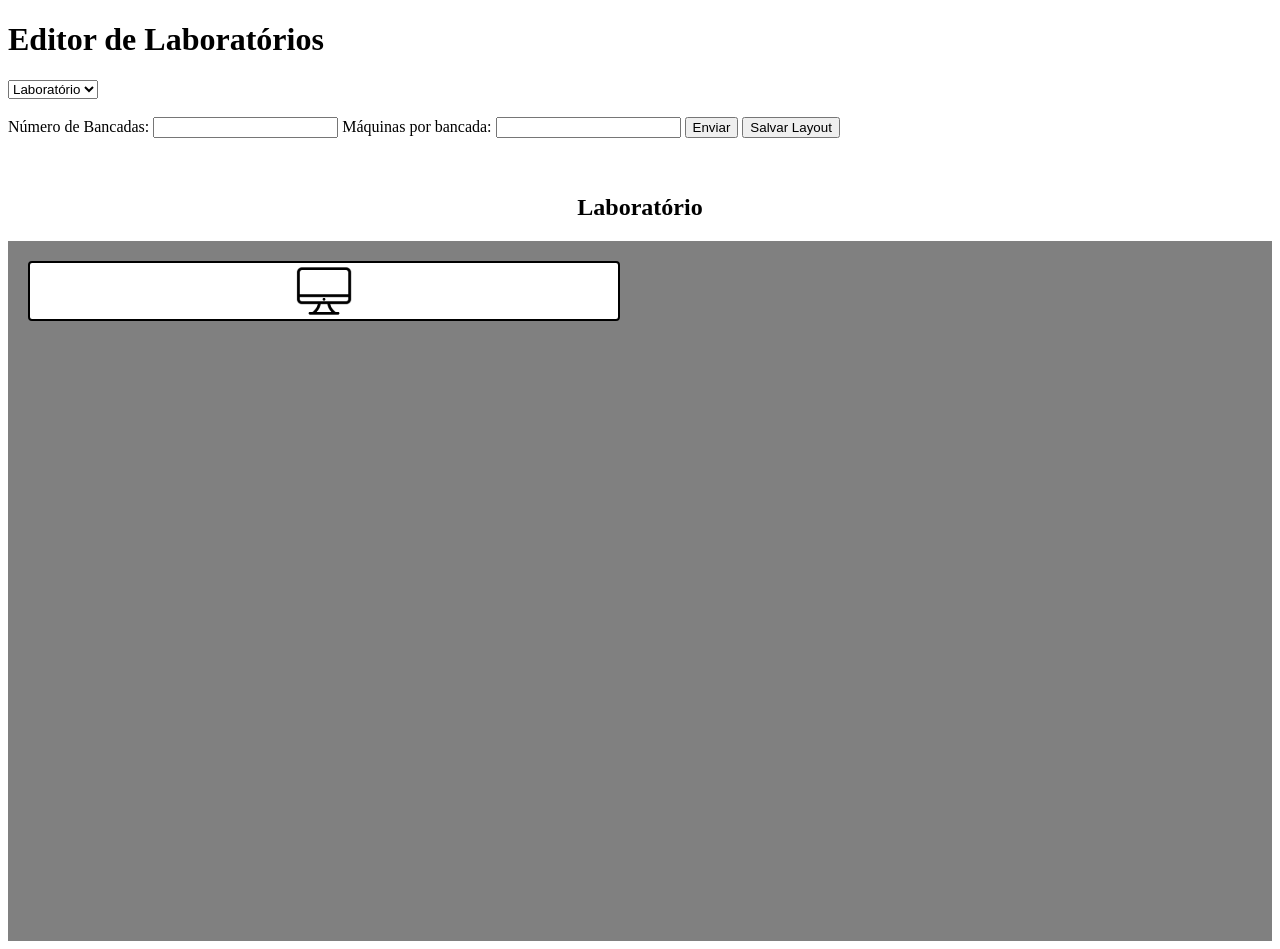
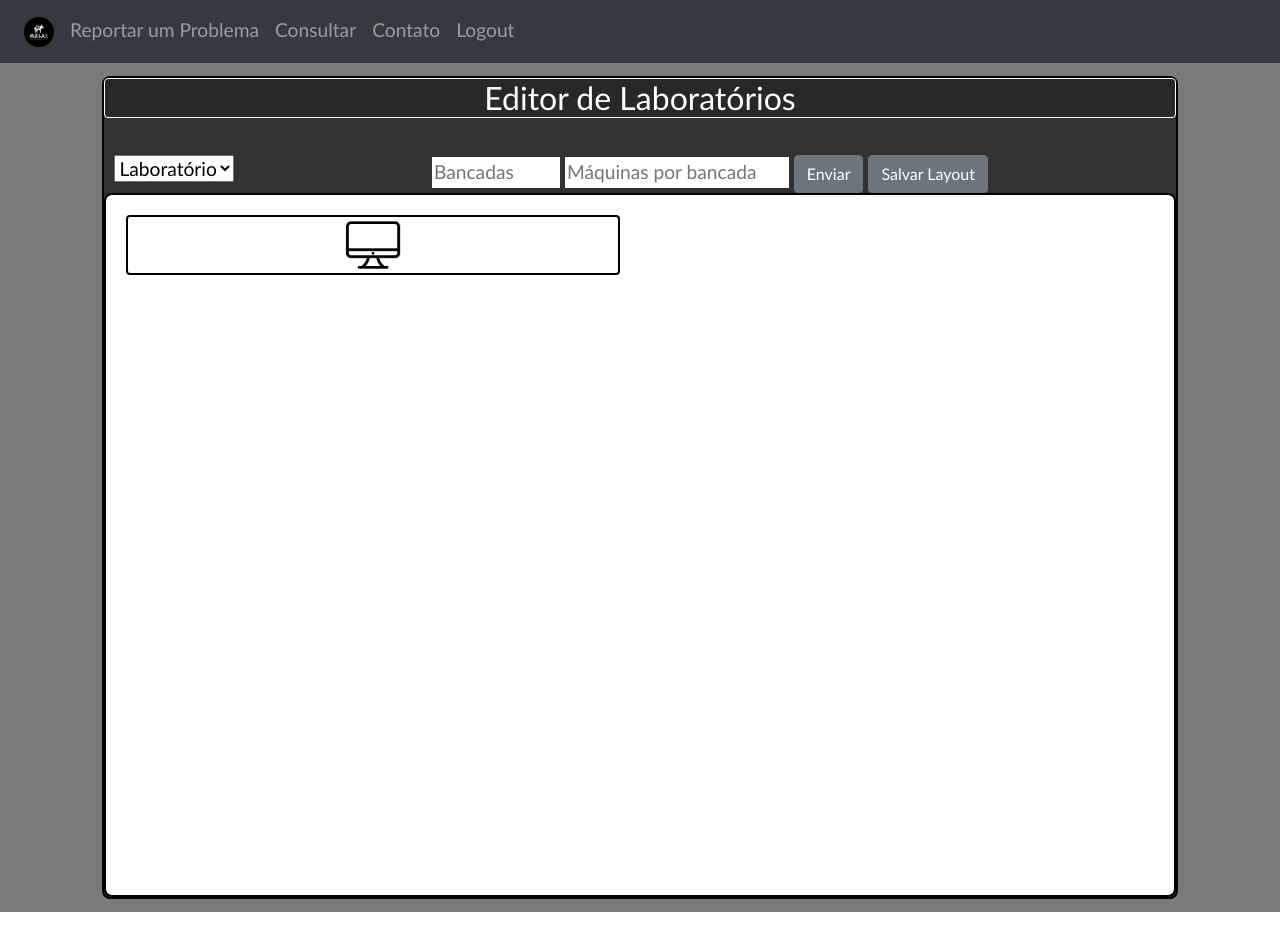
Before and after one commit to m-u-l-a-s/BIOS, a Flask app: page /edition in a window 1280 px wide. After the commit the page ends 912 px from the top, so only its background shows below. Run offline with Flask 2, Linux system fonts and the light colour scheme; some libraries are stand-ins or nearby versions.

Commit message:
Melhorias na página de edição de laboratórios

```diff
--- a/website/templates/edition.html
+++ b/website/templates/edition.html
@@ -4,14 +4,60 @@
         <meta charset="UTF-8">
         <meta http-equiv="X-UA-Compatible" content="IE=edge">
         <meta name="viewport" content="width=device-width, initial-scale=1.0">
+        <link
+        rel="stylesheet"
+        href="https://stackpath.bootstrapcdn.com/bootstrap/4.4.1/css/bootstrap.min.css"
+        integrity="sha384-Vkoo8x4CGsO3+Hhxv8T/Q5PaXtkKtu6ug5TOeNV6gBiFeWPGFN9MuhOf23Q9Ifjh"
+        crossorigin="anonymous">
+        <link
+        rel="stylesheet"
+        href="https://stackpath.bootstrapcdn.com/font-awesome/4.7.0/css/font-awesome.min.css"
+        crossorigin="anonymous"
+      />
         <title>BIOS - Editor</title>
     </head>
     <body>
 
+
+        <nav class="navbar navbar-expand-lg navbar-dark bg-dark">
+            <button
+              class="navbar-toggler"
+              type="button"
+              data-toggle="collapse"
+              data-target="#navbar"
+            >
+              <span class="navbar-toggler-icon"></span>
+            </button>
+            <div class="collapse navbar-collapse" id="navbar">
+              <div class="navbar-nav">
+                <a class="nav-item nav-link" id="home" href="https://github.com/m-u-l-a-s/BIOS" target="_blank">
+                  <img src="{{ url_for('static', filename='imgs/logo_mulas.png') }}" alt="" width="30px">
+                </a>
+                <a class="nav-item nav-link" id="index" href="reportar">Reportar um Problema</a>
+                <!-- <span style="color: gray; margin: auto;"> _ </span> -->
+                <a class="nav-item nav-link" id="consulta" href="consulta">Consultar</a>
+                <!-- <span style="color: gray; margin: auto;"><></span> -->
+
+                <!-- <a class="nav-item nav-link" id="login" href="edition">Editar laboratórios</a> -->
+                <!-- <span style="color: gray; margin: auto;"><></span> -->
+
+                <a class="nav-item nav-link" id="contato" href="contato">Contato</a>
+                <!-- <span style="color: gray; margin: auto;"><></span> -->
+                <!-- <a class="nav-item nav-link" id="login" href="login">Login</a> -->
+
+                <!-- <span style="color: gray; margin: auto;"><></span> -->
+                <!-- <a class="nav-item nav-link" id="signUp" href="sign-up">Sign Up</a> -->
+                <a class="nav-item nav-link" id="logout" href="/">Logout</a>
+              </div>
+            </div>
+          </nav>
+
+    <div class="conteudo">
+
         <h1>Editor de Laboratórios</h1>
-
+        <br>
         <form action="{{ url_for('auth.edition')}}" method="post" id="edition">
-        <select id="lab" name="lab" onchange="this.form.submit()">
+            <select id="lab" name="lab" onchange="this.form.submit()" style="float: left; margin: 0px 10px;">
 
                 <option value="" selected disabled>Laboratório</option>
 
@@ -36,35 +82,29 @@
                     <option value="407"> 407 </option>
                 </optgroup>
             </select>
-        <!-- <button type="submit" form="edition">Escolher sala</button> -->
     </form>
 
-    {% if erro %}
+    <!-- {% if erro %}
     <p>{{erro}}</p>
     {% endif %}
 
     {% if msg %}
     <p>{{msg}}</p>
-    {% endif %}
+    {% endif %} -->
 
-<br>
 
 <form action="{{ url_for('auth.edition')}}" method="post" id="salvar-layout">
-    <label for="bancadas">Número de Bancadas:</label>
-    <input type="text" name="bancadas" id="bancadas">
-    <label for="maquinas">Máquinas por bancada:</label>
-    <input type="text" name="maquinas" id="maquinas">
-
+    <input type="text" name="bancadas" id="bancadas" class="input" placeholder="{{linhas or 'Bancadas'}}" style="width: 8rem;border: none;">
+    <input type="text" name="maquinas" id="maquinas" class="input" placeholder="{{cols or 'Máquinas por bancada'}}" style="width: 14rem; border: none;">
     <input type="hidden" name="num" value="{{ sala }}">
-
-    <button type="button" id="enviar" >Enviar</button>
-    <button type="submit" name ="salvar-layout" style="margin-right: 0px;">Salvar Layout</button>
+    <button type="button" id="enviar" class="btn btn-secondary">Enviar</button>
+    <button type="submit" name ="salvar-layout" style="margin-right: 0px;" class="btn btn-secondary" style="float: right; margin: 0px 10px;">Salvar Layout</button>
 </form>
 
-<br><br>
-
-    <h2 style="text-align: center;" id="lab-name">Laboratório {% if sala or num%}{{sala or num}}{% endif %}</h2>
-
+{% if sala or num%}
+<br>
+<h2 style="text-align: center;" id="lab-name">Laboratório {{sala or num}}</h2>
+{% endif %}
 
 <div class="layout">
 
@@ -81,8 +121,10 @@
     <div class="mesa">
         {% for j in range(0, cols) %}
 
-        <div class="maq">
+        <div class="maq" draggable="true">
             <span id="numtag">
+                <strong>
+
                     {% if i % 2 == 0 %}
 
                     {{(cols - j) + ((i+1)*cols)}}
@@ -92,7 +134,7 @@
                     {{(cols - j) + ((i-1)*cols)}}
 
                     {% endif %}
-
+                </strong>
             </span>
         </div>
         {% endfor %}
@@ -102,10 +144,39 @@
     {% endif %}
 
 </div>
+</div>
 
 <style>
+    body {
+        text-align: center;
+        font-family: 'Trebuchet MS', 'Lucida Sans Unicode', 'Lucida Grande', 'Lucida Sans', Arial, sans-serif;
+        font-size: 1.2em;
+        background-color: rgb(122, 122, 122);
+    }
+
+    .conteudo {
+        width: 84%;
+        margin: 1% auto;
+        color: white;
+        background: rgba(34, 34, 34, 0.808);
+        border: 2px solid black;
+        border-radius: 8px;
+    }
+
+    h1 {
+        font-size: 2.5vw;
+        margin-top: 0%;
+        background: rgba(0, 0, 0, 0.2);
+        color: white;
+        border: 1px solid rgb(255, 255, 255);
+        border-radius: 4px;
+    }
+
     .layout {
-        background-color: gray;
+        color: black;
+        background: white;
+        border: 2px solid black;
+        border-radius: 8px;
         display: grid;
         grid-template:
             'a x' minmax(60px, 100px)
@@ -144,8 +215,19 @@
         background-size: cover;
         width: auto;
         justify-content: space-evenly;
+        transition: transform .2s;
     }
 
+    .maq:hover {
+        cursor: pointer;
+        transform: scale(1.1);
+    }
+
+    .prob {
+        background-image: url("../static/imgs/maq_def.png");
+        background-repeat: no-repeat;
+        background-size: cover;
+    }
     #numtag {
         display: flex;
         width: 60px;
@@ -159,6 +241,20 @@
 
 <script>
 
+
+    const pcs = document.querySelectorAll(".maq")
+    pcs.forEach(pc => {
+        addEventListener("click", () => {
+            pc.classList.toggle("prob")
+        })
+        pc.addEventListener("dragstart", dragStart); //click on image to drag
+        pc.addEventListener("dragover", dragOver);   //drag an image
+        pc.addEventListener("dragenter", dragEnter); //dragging an image into another one
+        pc.addEventListener("dragleave", dragLeave); //dragging an image away from another one
+        pc.addEventListener("drop", dragDrop);       //drop an image onto another one
+        pc.addEventListener("dragend", dragEnd);      //after you completed dragDrop
+    })
+
     let lab = document.querySelector("#lab")
     let sala = document.querySelector(".layout")
     let inputBancadas = document.querySelector("#bancadas")
@@ -167,9 +263,6 @@
     const salvar = document.querySelector("#salvar")
 
     var bancadas = 0;
-
-    var currTile;
-    var otherTile;
 
     btn.addEventListener("click", function() {
         sala.innerHTML = "<div class='mesa'><img src='../static/imgs/maq.png' class='maq'></div> <div class='empty'></div>"
@@ -189,8 +282,6 @@
             for (let i=1; i <= bancadas*4; i++) {
                 maquinas.push(i.toString()); //put "1" to "25" into the array (puzzle imgs names)
             }
-            console.log(maquinas)
-
 
             for (let i = 0; i < mpb; i++) {
                 let maq = document.createElement("img");
@@ -198,13 +289,13 @@
                 maq.src = "../static/imgs/maq.png";
                 maq.setAttribute("draggable", true)
 
-                //DRAG FUNCTIONALITY
                 maq.addEventListener("dragstart", dragStart); //click on image to drag
                 maq.addEventListener("dragover", dragOver);   //drag an image
                 maq.addEventListener("dragenter", dragEnter); //dragging an image into another one
                 maq.addEventListener("dragleave", dragLeave); //dragging an image away from another one
                 maq.addEventListener("drop", dragDrop);       //drop an image onto another one
                 maq.addEventListener("dragend", dragEnd);      //after you completed dragDrop
+                // maq.addEventListener("click", changeColor);
 
                 mesa.append(maq);
         }
@@ -214,9 +305,7 @@
         }
     })
 
-    //DRAG TILES
     function dragStart() {
-        currTile = this; //this refers to image that was clicked on for dragging
     }
 
     function dragOver(e) {
@@ -236,13 +325,7 @@
     }
 
     function dragEnd() {
-        if (currTile.src.includes("blank")) {
-            return;
-        }
-        let currImg = currTile.src;
-        let otherImg = otherTile.src;
-        currTile.src = otherImg;
-        otherTile.src = currImg;
+
     }
 </script>
 
```
Lines whose indentation alone changed are shown as unchanged.
